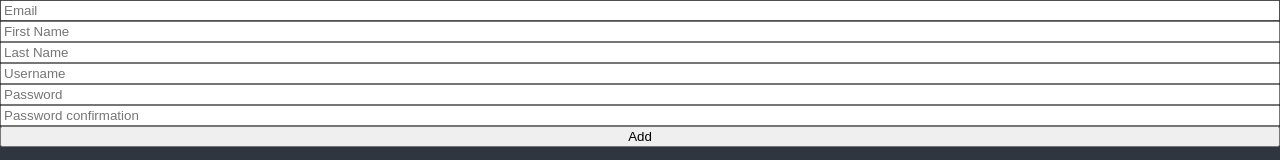
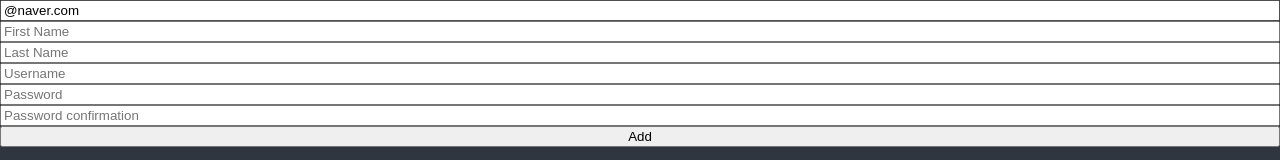
Before and after one commit to yosoyyona/react-tsx-form-animation, a React (Create React App) app: page / in a window 1280 px wide. Shown: the top 160 px of the page. Built offline with nearby package versions, Linux system fonts and the light colour scheme.

Commit message:
Form errors

```diff
--- a/src/ToDoList.tsx
+++ b/src/ToDoList.tsx
@@ -28,23 +28,45 @@ import { useForm } from "react-hook-form";
   )
 }; */
 
+interface IForm {
+  email: string;
+  firstName: string;
+  lastName?: string;
+  username: string;
+  password: string;
+  passwordConfirmation: string;
+}
+
 function ToDoList() {
-  const { register, handleSubmit, formState } = useForm();
+  const { register, handleSubmit, formState: {errors} } = useForm<IForm>({
+    defaultValues: {
+      email: "@naver.com",
+    }
+  });
   const onValid = (data:any) => {
     console.log(data);
   };
-  console.log(formState.errors)
+  console.log(errors)
   return (
     <div>
       <form style={{display: "flex", flexDirection: "column"}} onSubmit={handleSubmit(onValid)}>
-        <input {...register("Email", { required: "Email is required" })} placeholder="Email" />
+        <input {...register("email", {
+          required: "Email is required",
+          pattern: {
+            value: /^[A-Za-z0-9._%+-]+@naver.com$/,
+            message: "Only naver.com emails are allowed."
+          }
+        })} placeholder="Email" />
+        <span>{errors?.email?.message as string}</span>
         <input {...register("firstName", { required: true })} placeholder="First Name" />
-        <input {...register("lastName", { required: true })} placeholder="Last Name" />
+        <input {...register("lastName")} placeholder="Last Name" />
         <input {...register("username", {
           required: "Username is required",
           minLength: {
             value: 10,
-            message: "Username has to be more than 10 letters." } })} placeholder="Username" />
+            message: "Username has to be more than 10 letters."
+          }
+        })} placeholder="Username" />
         <input {...register("password", { required: true })} placeholder="Password" />
         <input {...register("passwordConfirmation", { required: true })} placeholder="Password confirmation" />
         <button>Add</button>
```
